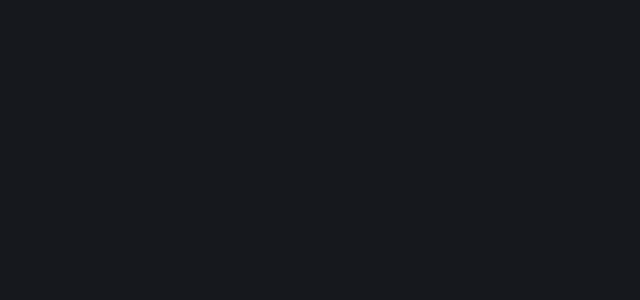
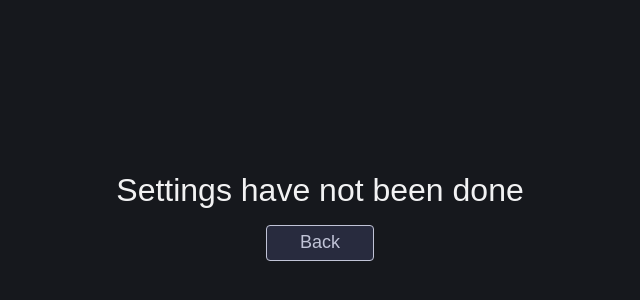
Before and after one commit to Owca525/animu, a React (Vite) app: page /settings in a window 1280 px wide. Shown: the part 184-484 px from the top of the page, without its empty margins (320-960 px from the left). Built offline with nearby package versions, Linux system fonts and the light colour scheme.

Commit message:
fixed silly bugs

```diff
--- a/src/App.tsx
+++ b/src/App.tsx
@@ -1,6 +1,6 @@
 import { BrowserRouter as Router, Routes, Route } from "react-router-dom";
 import Home from "./pages/home";
-import { Settings } from "./pages/settings/index";
+import { Settings } from "./pages/settings";
 import { Player } from "./pages/player";
 
 function App() {
--- a/src/components/ui/card.tsx
+++ b/src/components/ui/card.tsx
@@ -44,13 +44,19 @@ const Card: React.FC<CardProps> = ({ id_anime, title, img }) => {
       <div className="card" title={title} ref={cardRef}>
         <div className="card-img">
           {!isImageLoaded && !hasError && (
-            <div className="material-symbols-outlined placeholder">
+            <div className="material-symbols-outlined placeholder" style={{ animation: "spin 1s linear infinite" }}>
               progress_activity
+            </div>
+          )}
+          {hasError && (
+            <div className="material-symbols-outlined placeholder" title="img can't load">
+              error
             </div>
           )}
           <img
             onLoad={handleImageLoad}
-            className={`card-image ${isImageLoaded ? "loaded" : "hidden"}`}
+            onError={() => setHasError(true)}
+            className={`card-image ${isImageLoaded && !hasError ? "loaded" : "hidden"}`}
             src={img}
           />
         </div>
--- a/src/css/pages/settings.css
+++ b/src/css/pages/settings.css
@@ -0,0 +1,20 @@
+.settings-container {
+    width: 100%;
+    height: 100vh;
+    display: flex;
+    align-items: center;
+    justify-content: center;
+    flex-direction: column;
+    gap: 1em;
+}
+
+.message {
+    font-size: xx-large;
+    font-weight: 500;
+}
+
+.back-button {
+    width: 6em;
+    height: 2em;
+    font-size: large;
+}
--- a/src/css/ui/card.css
+++ b/src/css/ui/card.css
@@ -45,9 +45,9 @@
 }
 .placeholder {
   width: 190px;
-  height: 230px;
+  height: 200px;
   display: flex;
   justify-content: center;
   align-items: center;
-  animation: spin 1s linear infinite;
+  font-size: xx-large;
 }
--- a/src/pages/player.tsx
+++ b/src/pages/player.tsx
@@ -1,10 +1,9 @@
 import { useEffect, useRef, useState } from "react";
-import "../css/pages/player.css";
 import { useLocation, useNavigate } from "react-router-dom";
 import { getCurrentWindow } from "@tauri-apps/api/window";
 import { get_player_anime } from "../utils/backend";
 import Dialog from "../components/elements/dialog";
-// import Dialog from "../components/elements/dialog";
+import "../css/pages/player.css";
 
 export const Player = () => {
   const location = useLocation();
@@ -319,6 +318,11 @@ export const Player = () => {
     }
   };
 
+  const exitFullscreen = async () => {
+    await getCurrentWindow().setFullscreen(false);
+    navigate("/");
+  }
+
   return (
     <div
       className="video-container"
@@ -354,7 +358,7 @@ export const Player = () => {
         <div className={isVisible ? "video-top" : "video-top hidden"}>
           <button
             className="material-symbols-outlined player-buttons"
-            onClick={() => navigate("/")}
+            onClick={async () => await exitFullscreen()}
           >
             arrow_back
           </button>
--- /dev/null
+++ b/src/pages/settings.tsx
@@ -0,0 +1,14 @@
+import { useNavigate } from "react-router-dom";
+import Button from "../components/ui/button";
+import "../css/pages/settings.css";
+
+export const Settings = () => {
+    const navigate = useNavigate();
+
+    return (
+        <div className="settings-container">
+            <div className="message">Settings have not been done</div>
+            <Button value="Back" className="back-button" onClick={() => navigate("/")}/>
+        </div>
+    )
+}
--- a/src/pages/settings/index.tsx
+++ /dev/null
@@ -1,9 +0,0 @@
-import "../../css/pages/settings.css";
-
-export const Settings = () => {
-    return (
-        <div className="container">
-
-        </div>
-    )
-}
```
Also changed, not shown: src/pages/settings/settings-sidebar.tsx (deleted).
